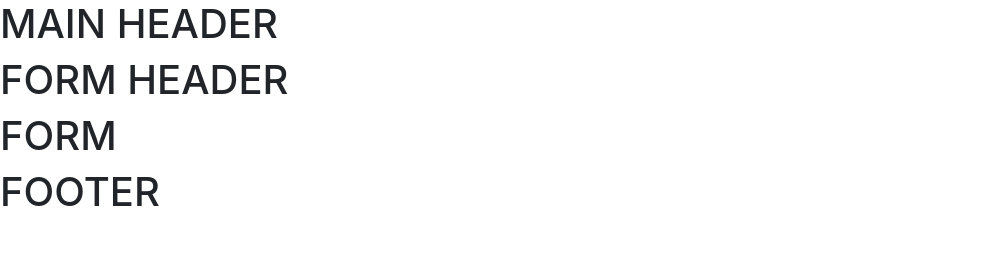
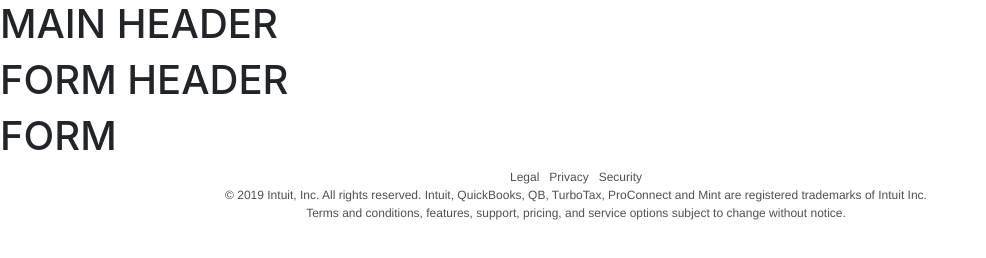
Before and after one commit to bellom/MintPage-Clone, a plain HTML site: page index.html in a window 1280 px wide. Shown: the whole page, without its empty margins (0-986 px from the left). Drawn offline with nearby package versions, Linux system fonts and the light colour scheme.

Commit message:
the footer is not bad

```diff
--- a/index.html
+++ b/index.html
@@ -33,7 +33,11 @@
 
 
     <section>
-        <h1>FOOTER</h1>
+      <div class="footer">
+        <div>Legal &nbsp; Privacy &nbsp; Security</div>
+        <div>© 2019 Intuit, Inc. All rights reserved. Intuit, QuickBooks, QB, TurboTax, ProConnect and Mint are registered trademarks of Intuit Inc.</div>
+        <div>Terms and conditions, features, support, pricing, and service options subject to change without notice.</div>
+      </div>
     </section>
 
 
--- a/main.css
+++ b/main.css
@@ -0,0 +1,8 @@
+.footer {
+  text-align: center;
+  color: #505050;
+  width: 90%;
+  font-family: AvenirNext,Avenir,"Helvetica Neue",Helvetica,Arial,sans-serif;
+  font-weight: 400;
+  font-size: 12px;
+}
```
